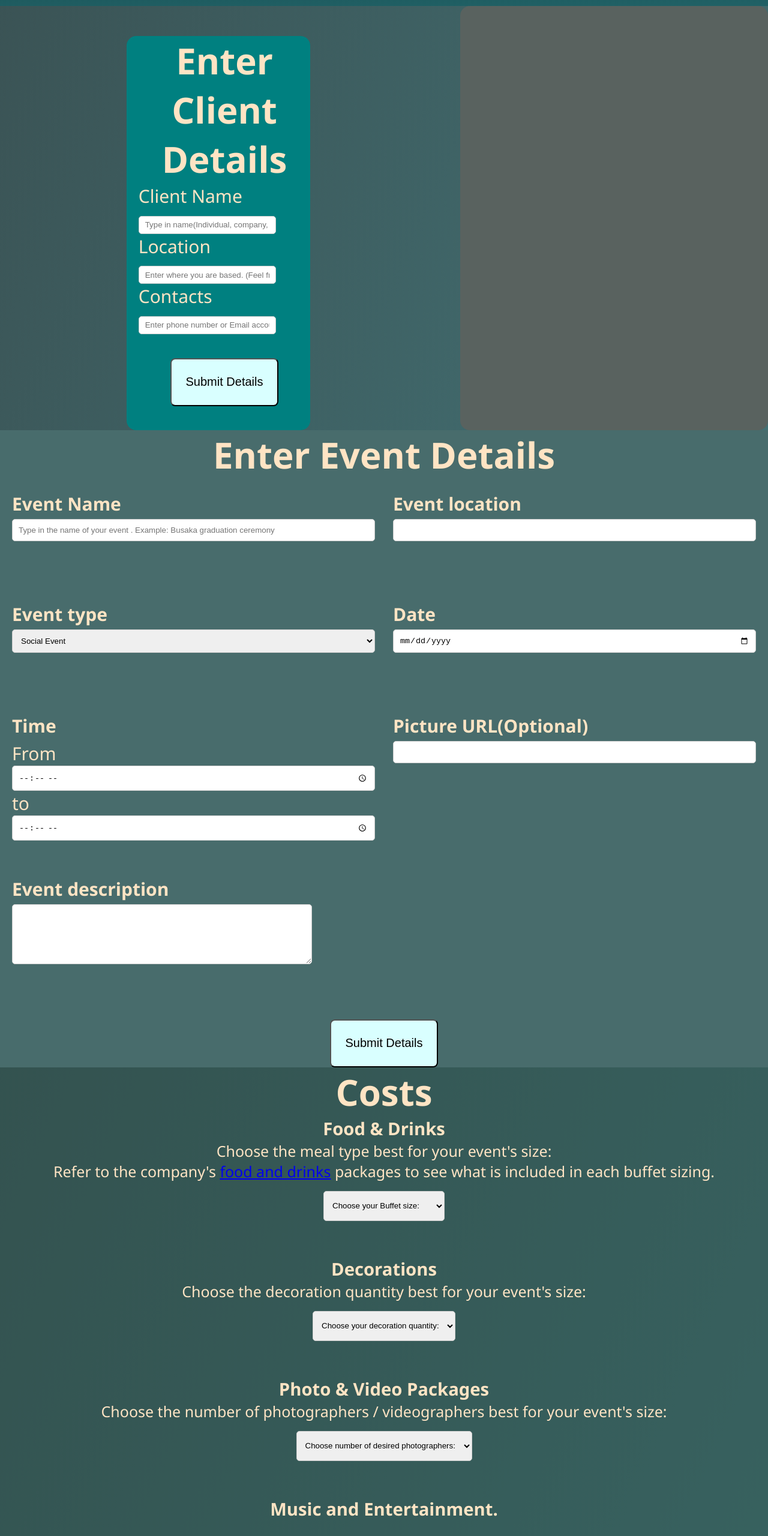
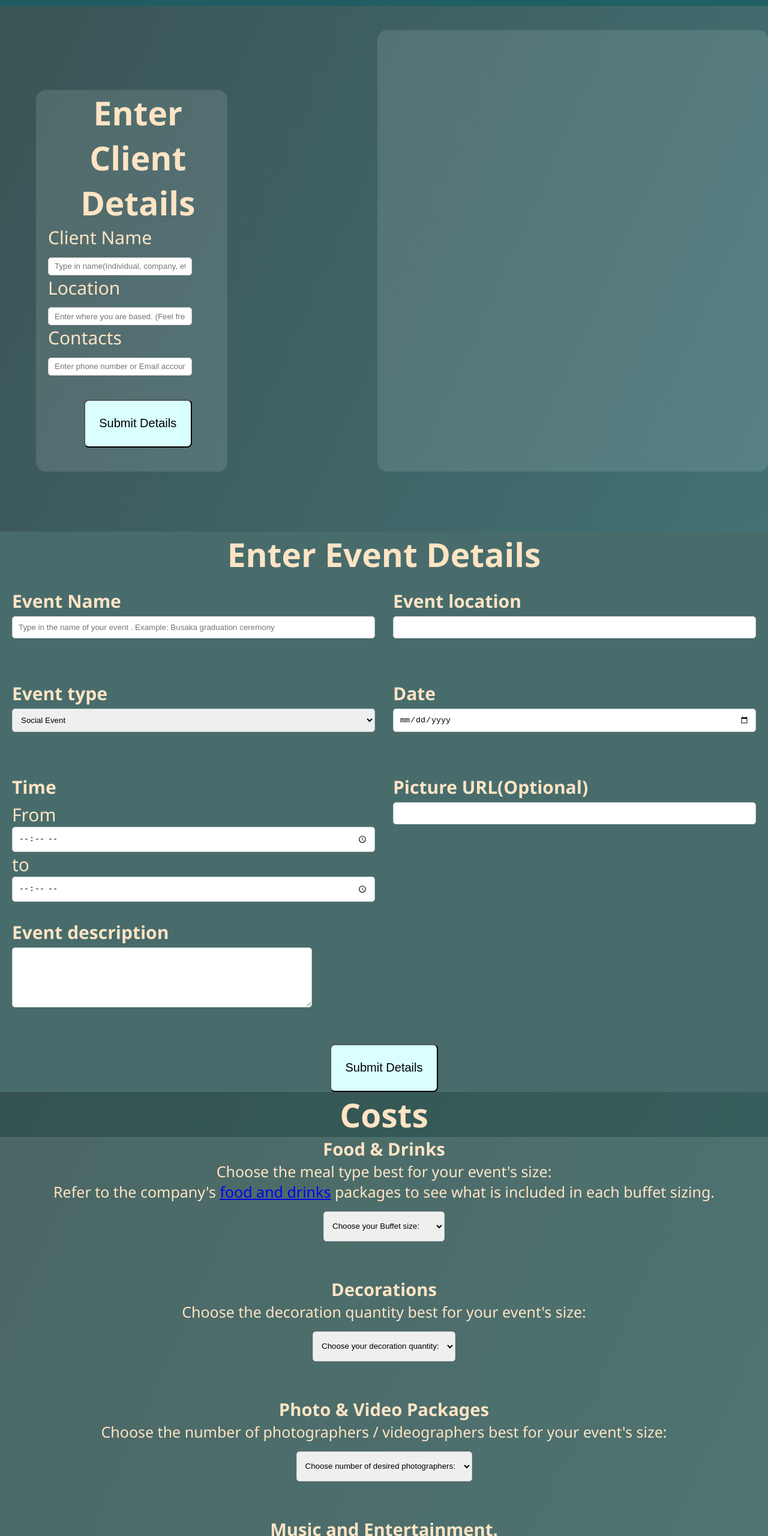
Before and after one commit to Mkikii/Event-Management-Company-Website, a plain HTML site: page index.html in a window 1280 px wide. Shown: the part 240-2800 px from the top of the page at 60% size. Drawn offline with Linux system fonts and the light colour scheme; no server answers.

Commit message:
Add content display area

```diff
--- a/index.html
+++ b/index.html
@@ -15,18 +15,19 @@
         </div>
     </header>
     <section id="displaySection">
+        <div id="leftSide">
             <div id ="clientList" >
                 <ul id="list"></ul>
             </div>
 
-            <div id="clientDetailsFormDiv">
+                <div id="clientDetailsFormDiv" >
             <h2>Enter Client Details</h2>
 
             <form id="clientDetailsForm"></form>
                 <p>Client Name</p>
                 <input type="text" name="clientName" id="clientName" placeholder="Type in name(Individual, company, etc.)" >
 
-            <p>Location</p>
+                <p type="Location">Location</p>
                 <input type="text" name="clientLocation" id="clientLocation" placeholder="Enter where you are based. (Feel free to input the address)"> <br>
 
                 <p>Contacts</p>
@@ -35,9 +36,11 @@
                         <button type="submit">Submit Details</button>
             </form>
         </div>
+    </div>
 
         <div id ="eventDisplay"></div>
     </section>
+
 
 
     <div id="eventDetailsFormDiv">
@@ -87,9 +90,9 @@
         <button type="submit">Submit Details</button>
     </div>
 
-    <div id="pricingForm">
+    <div id="costs">
         <h2>Costs</h2>
-        <form id="costs">
+        <form id="pricingForm">
             <div class="pricing">
                 <h3>Food & Drinks</h3>
                 <label for="foodType">Choose the meal type best for your event's size:</label> <br>
--- a/src/index.js
+++ b/src/index.js
@@ -48,15 +48,15 @@ function main(){
     function eventDisplayer(events){
 
         const title = document.createElement("h3")
+        title.textContent = events.eventName
         title.style.fontSize = "40px"
-        title.style.color = "grey"
         title.style.marginTop  = "16px"
+        title.style.marginBottom = "16px"
+
 
         const image = document.createElement("img")
         image.src = events.pictureURL;
         image.alt = events.description;
-        image.style.width = "95%"
-        image.style.height = "600px"
         image.style.alignSelf = "center"
 
         const description = document.createElement("p")
@@ -71,7 +71,7 @@ function main(){
         type.textContent = events.type
 
         const date = document.createElement("p")
-        date.textContent = events.date
+        date.textContent = `On: ${events.date}`
 
         const time = document.createElement("p")
         time.textContent = `From: ${events.startTime} to ${events.endTime}`
--- a/styles/style.css
+++ b/styles/style.css
@@ -29,8 +29,9 @@ header{
 }
 
 #eventDisplay{
+    margin-top: 40px;
     margin-left: 250px;
-    background-color: rgb(89, 98, 95);
+    background-color: rgba(240, 248, 255, 0.119);
     width: 1000px;
     padding: 16px;
     font-size: 25px;
@@ -39,9 +40,18 @@ header{
 }
 
 #clientList{
-    width:30%;
+    width:80%;
     margin-left: 20px;
     margin-top: 40px;
+    align-self: center;
+
+}
+
+#leftSide{
+    display: flex;
+    flex-direction: column;
+    width: 500px;
+    margin-left: 60px;
 }
 
 #title{
@@ -69,14 +79,14 @@ header{
 }
 
 h2{
-    font-size: 60px;
+    font-size: 55px;
     text-align: center;
 }
 
 #clientDetailsFormDiv{
     font-size: 30px;
-    background-color: teal;
-    margin-top: 50px;
+    background-color: rgba(240, 248, 255, 0.119);
+    margin-top: 100px;
     padding-left: 20px;
     border-radius: 16px;
 }
@@ -89,6 +99,7 @@ h2{
 
 #eventDetailsFormDiv{
     background-color: rgb(72, 108, 108);
+    margin-top: 100px;
 }
 
 #eventDetailsForm {
@@ -98,8 +109,6 @@ h2{
     gap: 30px;
     padding: 20px;
     font-size: 30px;
-    max-height: 1100px;
-    min-height: 900px;
 }
 
 .eventDetails {
@@ -142,19 +151,21 @@ button{
     margin: 40px auto;
 }
 
-#pricingForm{
+#costs{
     background-color: rgba(42, 70, 61, 0.511);
     font-size: 25px;
 }
 
-#costs{
+#pricingForm{
+    background-color: rgba(240, 248, 255, 0.119);
     text-align: center;
     display: grid;
     grid-template-columns: repeat (1 ,1fr);
     gap: 60px;
+
 }
 
-#costs select{
+#pricingForm select{
     margin-top: 16px;
     height: 50px;
     width: auto;
```
Lines whose indentation alone changed are shown as unchanged.
